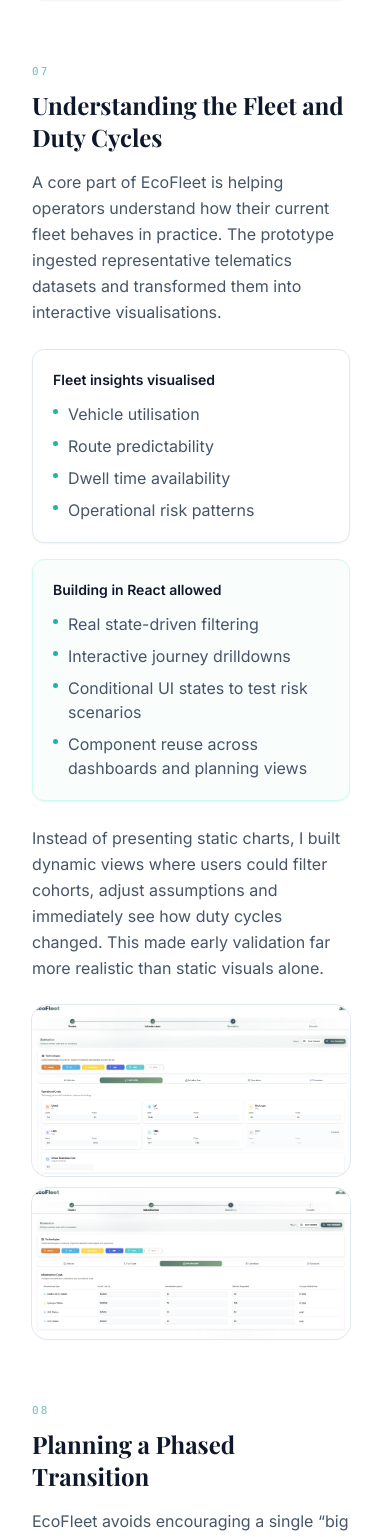
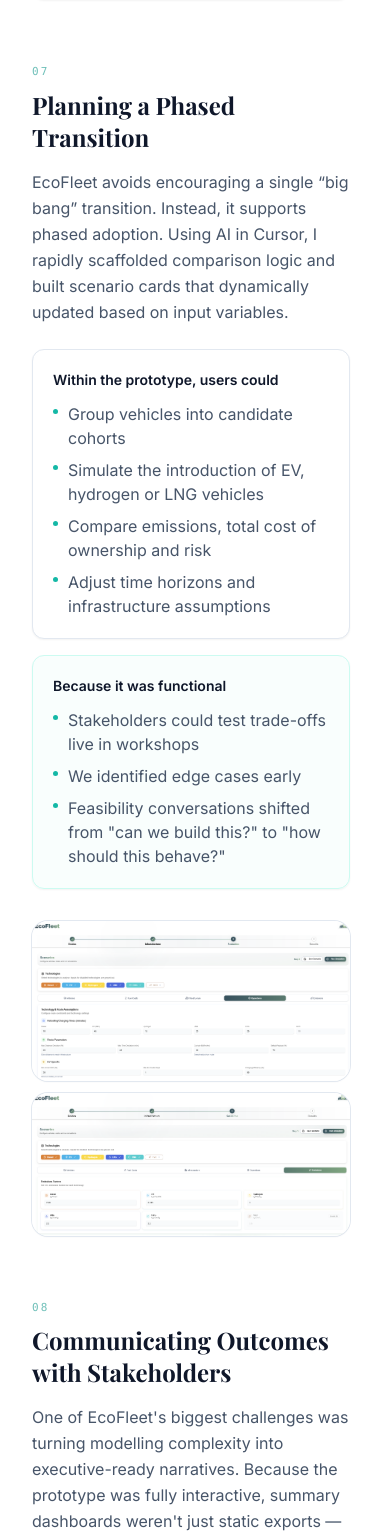
Before and after one commit to AnupaShefley/portfolio, a Next.js app: page /works/ecofleet in a window 390 px wide. Shown: the part 8611-10148 px from the top of the page. Built offline with nearby package versions, Linux system fonts and the light colour scheme; a web font is replaced by a local one.

Commit message:
changes to add more content for project ecofleet

```diff
--- a/app/works/ecofleet/EcoFleetContent.tsx
+++ b/app/works/ecofleet/EcoFleetContent.tsx
@@ -16,9 +16,7 @@
   'Infrastructure Setup',
   'Scenarios',
   'Results',
-  'Understanding the Fleet',
   'Planning a Transition',
-  'Infrastructure and Charging',
   'Communicating Outcomes',
   'Impact',
 ].map((label) => ({ id: slugify(label), label }))
@@ -747,93 +745,10 @@
             {/* 06 – Results */}
             <ResultsSection id={TOC_SECTIONS[5].id} />
 
-            {/* 07 – Understanding the Fleet */}
+            {/* 07 – Planning a Phased Transition */}
             <section id={TOC_SECTIONS[6].id}>
               <motion.div {...rv()}>
                 <SectionNum n="07" />
-                <h2 className="text-2xl md:text-3xl font-serif font-bold text-slate-900 mb-4">
-                  Understanding the Fleet and Duty Cycles
-                </h2>
-              </motion.div>
-
-              <motion.div {...rv(0.05)} className="space-y-4 text-slate-600 leading-relaxed mb-6">
-                <p>
-                  A core part of EcoFleet is helping operators understand how their current fleet
-                  behaves in practice. The prototype ingested representative telematics datasets and
-                  transformed them into interactive visualisations.
-                </p>
-              </motion.div>
-
-              <div className="grid md:grid-cols-2 gap-4 mb-6">
-                <motion.div
-                  {...rv(0.07)}
-                  className="rounded-xl border border-slate-200 bg-white p-5 shadow-sm"
-                >
-                  <h3 className="text-sm font-semibold text-slate-900 mb-3">Fleet insights visualised</h3>
-                  <BulletList
-                    items={[
-                      'Vehicle utilisation',
-                      'Route predictability',
-                      'Dwell time availability',
-                      'Operational risk patterns',
-                    ]}
-                  />
-                </motion.div>
-
-                <motion.div
-                  {...rv(0.1)}
-                  className="rounded-xl border border-teal-100 bg-teal-50/40 p-5 shadow-sm"
-                >
-                  <h3 className="text-sm font-semibold text-slate-900 mb-3">Building in React allowed</h3>
-                  <BulletList
-                    items={[
-                      'Real state-driven filtering',
-                      'Interactive journey drilldowns',
-                      'Conditional UI states to test risk scenarios',
-                      'Component reuse across dashboards and planning views',
-                    ]}
-                  />
-                </motion.div>
-              </div>
-
-              <motion.p {...rv(0.12)} className="text-slate-600 leading-relaxed mb-6">
-                Instead of presenting static charts, I built dynamic views where users could filter
-                cohorts, adjust assumptions and immediately see how duty cycles changed. This made
-                early validation far more realistic than static visuals alone.
-              </motion.p>
-
-              <motion.div {...rv(0.15)}>
-                <div className="grid md:grid-cols-2 gap-3">
-                  <div className="rounded-2xl overflow-hidden ring-1 ring-slate-200 shadow-sm">
-                    <Image
-                      src={asset('/Ecofleet/Step3b.png')}
-                      alt="EcoFleet fleet duty cycle and vehicle utilisation visualisation"
-                      width={0}
-                      height={0}
-                      sizes="(max-width: 768px) 100vw, 50vw"
-                      className="w-full h-auto block"
-                      quality={90}
-                    />
-                  </div>
-                  <div className="rounded-2xl overflow-hidden ring-1 ring-slate-200 shadow-sm">
-                    <Image
-                      src={asset('/Ecofleet/Step3c.png')}
-                      alt="EcoFleet route performance and journey breakdown"
-                      width={0}
-                      height={0}
-                      sizes="(max-width: 768px) 100vw, 50vw"
-                      className="w-full h-auto block"
-                      quality={90}
-                    />
-                  </div>
-                </div>
-              </motion.div>
-            </section>
-
-            {/* 08 – Planning a Phased Transition */}
-            <section id={TOC_SECTIONS[7].id}>
-              <motion.div {...rv()}>
-                <SectionNum n="08" />
                 <h2 className="text-2xl md:text-3xl font-serif font-bold text-slate-900 mb-4">
                   Planning a Phased Transition
                 </h2>
@@ -908,89 +823,10 @@
               </motion.div>
             </section>
 
-            {/* 09 – Infrastructure and Charging */}
-            <section id={TOC_SECTIONS[8].id}>
+            {/* 08 – Communicating Outcomes */}
+            <section id={TOC_SECTIONS[7].id}>
               <motion.div {...rv()}>
-                <SectionNum n="09" />
-                <h2 className="text-2xl md:text-3xl font-serif font-bold text-slate-900 mb-4">
-                  Infrastructure and Charging Strategy
-                </h2>
-                <p className="text-slate-500 mb-8">
-                  Infrastructure is where fleet operators feel the highest uncertainty.
-                </p>
-              </motion.div>
-
-              <div className="space-y-0 mb-8">
-                <motion.div
-                  {...rv(0.05)}
-                  className="space-y-3 pb-8 border-b border-slate-200"
-                >
-                  <h3 className="text-base font-semibold text-slate-900">The prototype connected</h3>
-                  <BulletList
-                    items={[
-                      'Depot locations',
-                      'Dwell times',
-                      'Charging and refuelling capacity',
-                      'Vehicle cohort changes over time',
-                    ]}
-                  />
-                </motion.div>
-
-                <motion.div
-                  {...rv(0.07)}
-                  className="space-y-3 py-8 border-b border-slate-200"
-                >
-                  <h3 className="text-base font-semibold text-slate-900">
-                    Using Next.js routing and modular components, users could move between
-                  </h3>
-                  <NumberedList
-                    items={[
-                      'Depot-level planning',
-                      'Fleet-wide scenario impact',
-                      'Infrastructure utilisation forecasts',
-                    ]}
-                  />
-                </motion.div>
-
-                <motion.div
-                  {...rv(0.1)}
-                  className="space-y-3 pt-8"
-                >
-                  <h3 className="text-base font-semibold text-slate-900">
-                    AI-assisted development accelerated iteration on
-                  </h3>
-                  <BulletList
-                    items={[
-                      'Data visualisation logic',
-                      'Conditional highlighting for capacity constraints',
-                      'Progressive disclosure patterns for complex planning information',
-                    ]}
-                  />
-                  <p className="text-slate-600 leading-relaxed mt-2">
-                    This allowed us to test clarity and usability under realistic data conditions.
-                  </p>
-                </motion.div>
-              </div>
-
-              <motion.div {...rv(0.15)}>
-                <MediaWrap>
-                  <Image
-                    src={asset('/Ecofleet/Step2Infrastructure.png')}
-                    alt="EcoFleet depot infrastructure and charging capacity planning view"
-                    width={0}
-                    height={0}
-                    sizes="(max-width: 1024px) 100vw, 1144px"
-                    className="w-full h-auto block"
-                    quality={90}
-                  />
-                </MediaWrap>
-              </motion.div>
-            </section>
-
-            {/* 10 – Communicating Outcomes */}
-            <section id={TOC_SECTIONS[9].id}>
-              <motion.div {...rv()}>
-                <SectionNum n="10" />
+                <SectionNum n="08" />
                 <h2 className="text-2xl md:text-3xl font-serif font-bold text-slate-900 mb-4">
                   Communicating Outcomes with Stakeholders
                 </h2>
@@ -1063,10 +899,10 @@
               </motion.div>
             </section>
 
-            {/* 11 – Impact */}
-            <section id={TOC_SECTIONS[10].id}>
+            {/* 09 – Impact */}
+            <section id={TOC_SECTIONS[8].id}>
               <motion.div {...rv()}>
-                <SectionNum n="11" />
+                <SectionNum n="09" />
                 <h2 className="text-2xl md:text-3xl font-serif font-bold text-slate-900 mb-4">
                   Impact
                 </h2>
--- a/components/Work.tsx
+++ b/components/Work.tsx
@@ -152,8 +152,20 @@
                   </p>
                 </div>
 
-                {/* Project image */}
+                {/* Project image or video */}
                 <div className="relative h-56 md:h-72 rounded-lg overflow-hidden border-4 border-white/20 group-hover:border-white/40 transition-all order-1 sm:order-2">
+                  {project.video ? (
+                    <video
+                      src={project.video}
+                      poster={project.image}
+                      autoPlay
+                      loop
+                      muted
+                      playsInline
+                      className="absolute inset-0 w-full h-full object-cover"
+                      aria-label={project.title}
+                    />
+                  ) : (
                     <Image
                       src={project.image}
                       alt={project.title}
@@ -161,6 +173,7 @@
                       className="object-cover"
                       sizes="(max-width: 768px) 100vw, 50vw"
                     />
+                  )}
                 </div>
               </div>
             )
--- a/lib/projects.ts
+++ b/lib/projects.ts
@@ -34,7 +34,8 @@
     title: 'EcoFleet',
     category: 'Research, Design and stakeholder alignment',
     description: 'Fleet management and mobility solution focused on sustainability and efficiency.',
-    image: asset('/designprocess.jpg'), // TODO: Replace with EcoFleet image
+    image: asset('/designprocess.jpg'),
+    video: asset('/Ecofleet/ecofleet.mp4'),
     company: 'Dynamon',
     role: 'UX/UI Designer',
     active: true,
--- a/types/index.ts
+++ b/types/index.ts
@@ -5,6 +5,8 @@
   category: string
   description: string
   image: string
+  /** When set, the project card shows this video (e.g. ecofleet.mp4) instead of the image. */
+  video?: string
   link?: string
   active?: boolean // If false, project won't be displayed. Defaults to true.
   company?: string // Company or client name
```
Also changed, not shown: components/OtherWorks.tsx (+13 -0 lines), 1 other file (tests, documents, lock files or other folders). Lines whose indentation alone changed are shown as unchanged.
